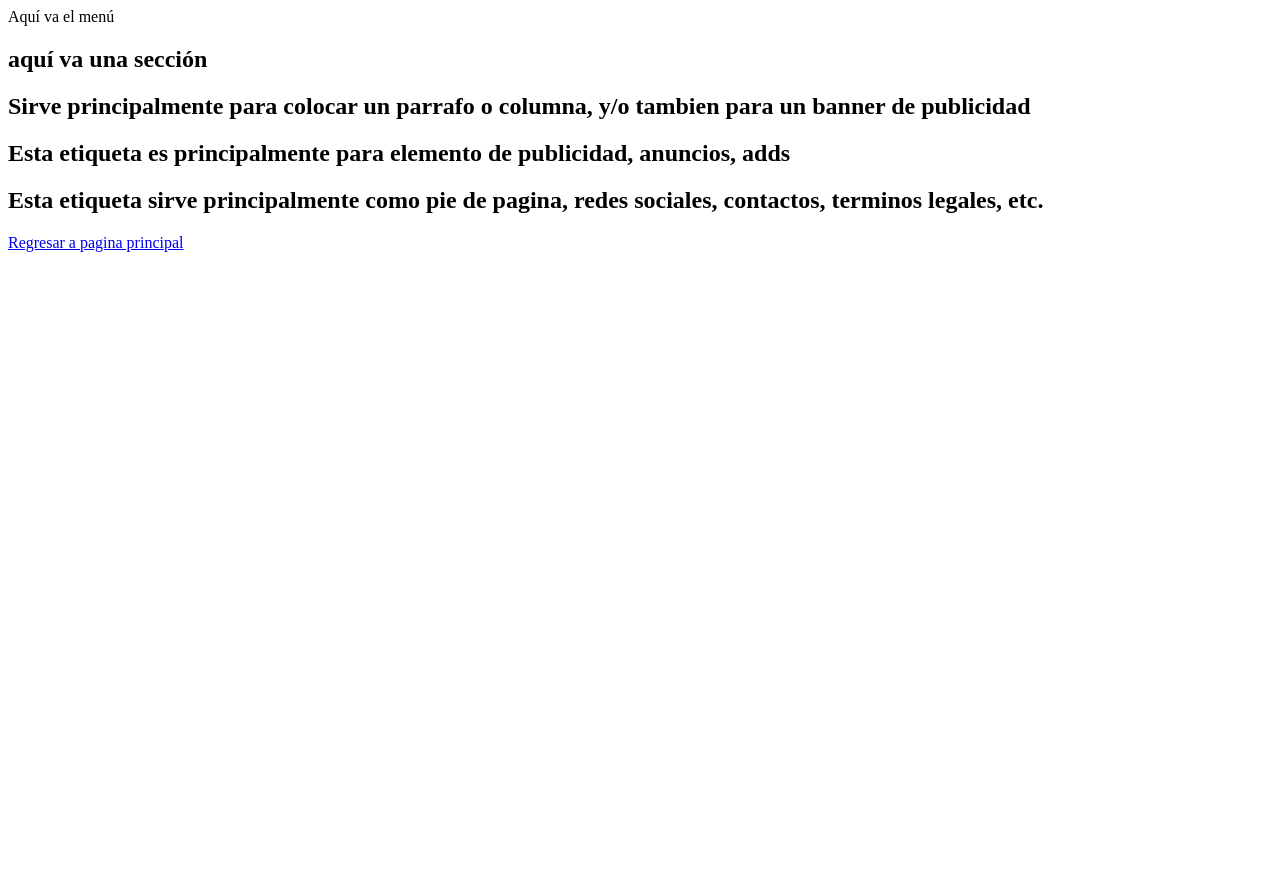
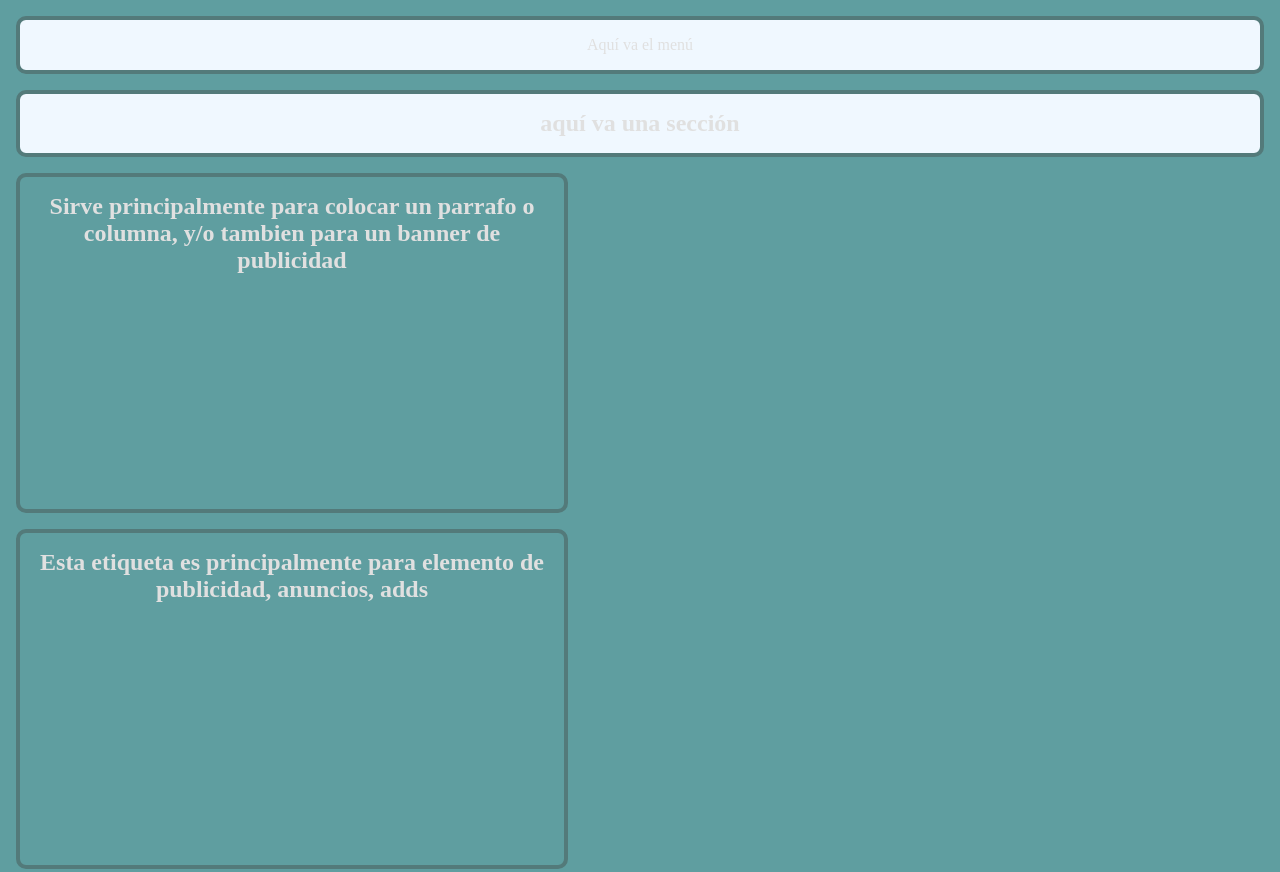
Before and after one commit to DelaCruzEscalanteDaniel/4IV8_Apppat_Appmat_DelaCruz, a plain HTML site: page carpeta/inicio.html in a window 1280 px wide. Shown: the top 872 px of the page. Before the commit the page ends 800 px from the top, so only its background shows below. Drawn offline with Linux system fonts and the light colour scheme; the site is published under a folder, as on GitHub Pages, so addresses that start at the root find nothing.

Commit message:
css en inicio

```diff
--- a/carpeta/inicio.html
+++ b/carpeta/inicio.html
@@ -4,7 +4,7 @@
     <meta charset="UTF-8">
     <meta name="viewport" content="width=device-width, initial-scale=1.0">
     <title>Página personal Daniel</title>
-    <link rel="stylesheet" href="/carpeta/css/style.css">
+    <link rel="stylesheet" href="./css/style.css">
 </head>
 <body>
     <div class="container-main">
```
